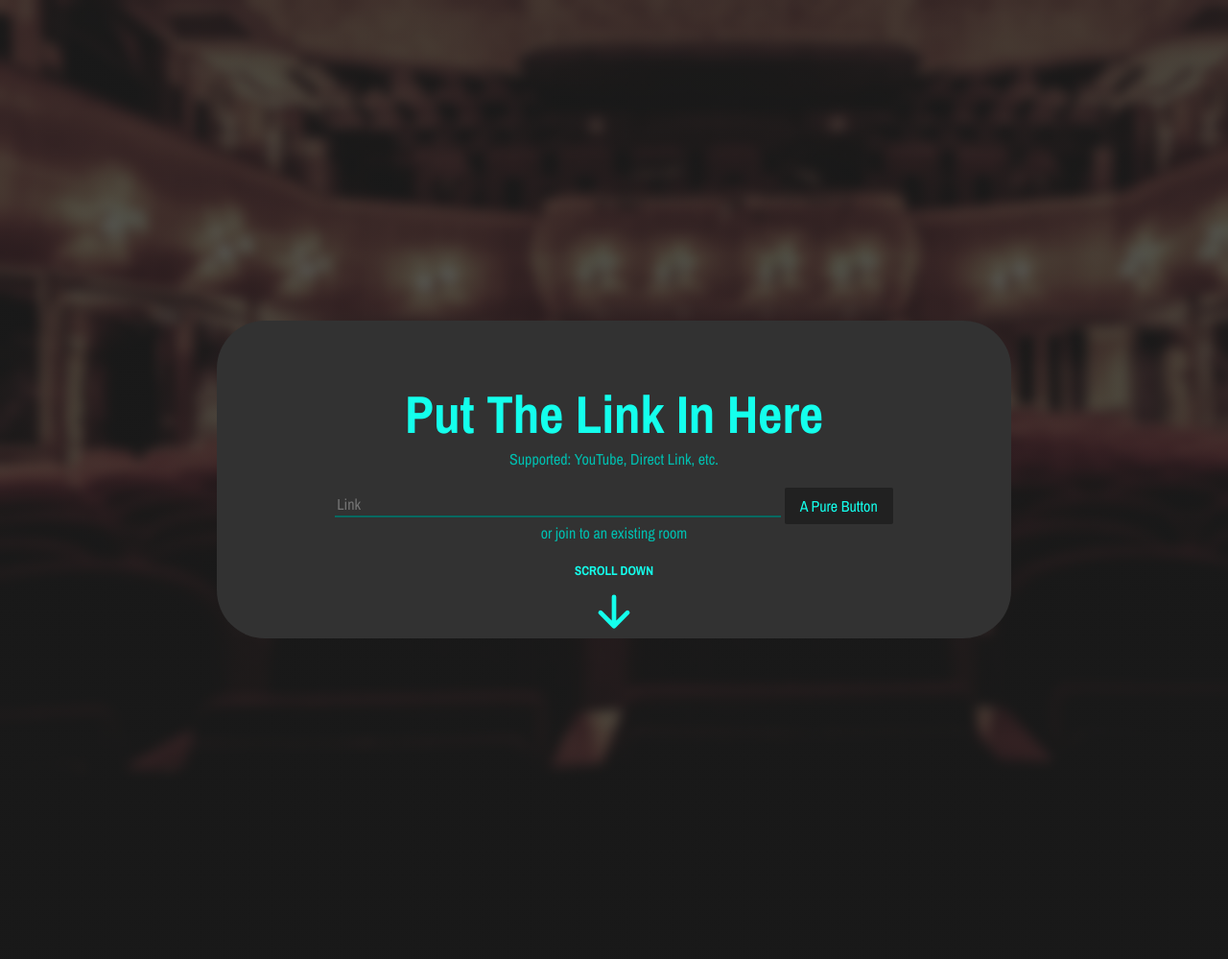
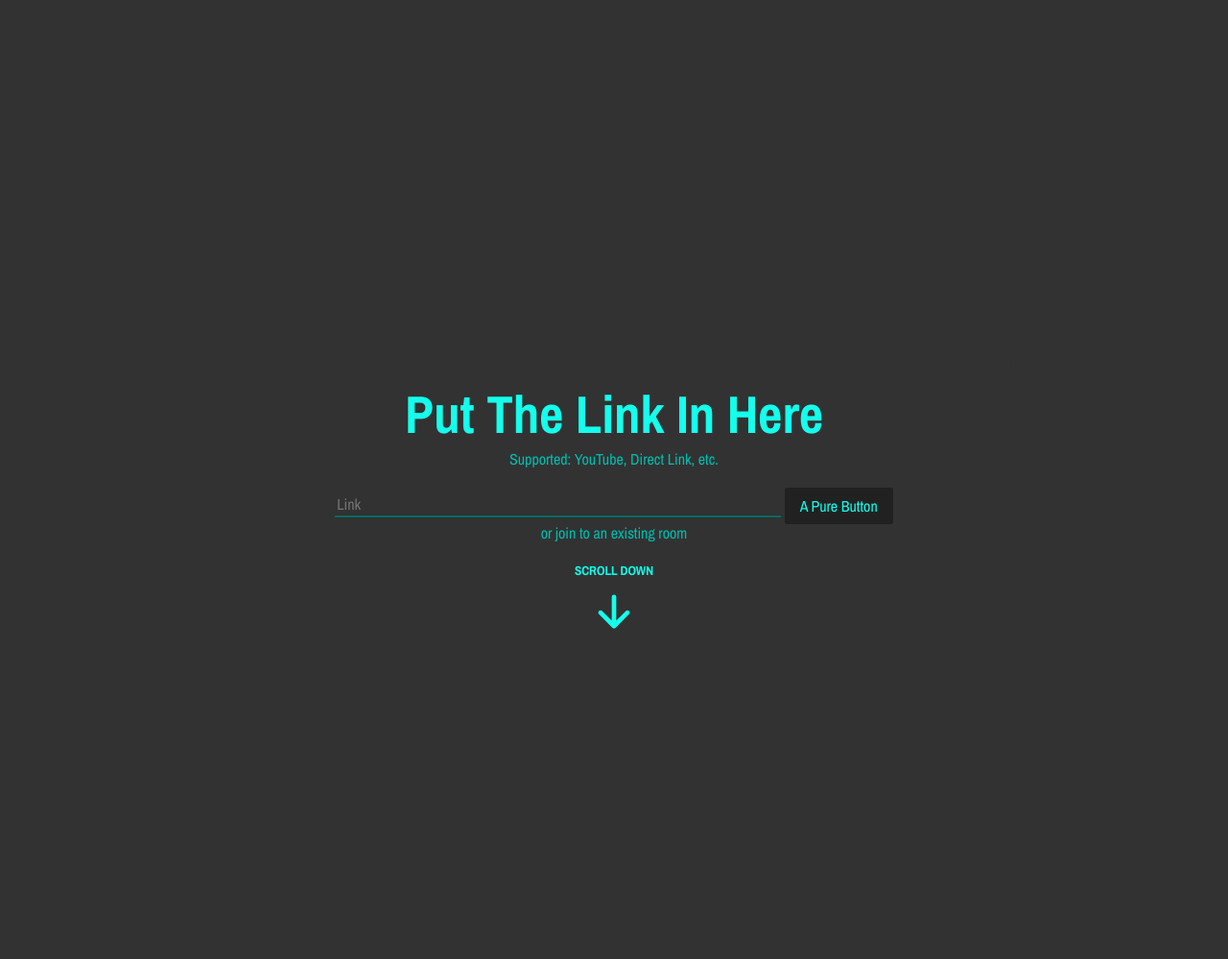
Before and after one commit to FarinHeiT/cinema-time, a Flask app: page / in a window 1280 px wide. Shown: the whole page at 96% size. Run offline with Flask 2, Linux system fonts and the light colour scheme; some libraries are stand-ins or nearby versions.

Commit message:
Removed background image, search box to the left

```diff
--- a/application/static/styles/index-styles.css
+++ b/application/static/styles/index-styles.css
@@ -19,7 +19,8 @@ html {
 
 .container {
     height: 100vh;
-    background-image: linear-gradient(rgba(33, 33, 33, .75), rgba(33, 33, 33, .75)), url("images/bg.jpg");
+    /*background-image: linear-gradient(rgba(33, 33, 33, .75), rgba(33, 33, 33, .75)), url("images/bg.jpg");*/
+    background-color: #323232;
     background-size: cover;
     display: flex;
     flex-direction: column;
--- a/application/static/styles/table.css
+++ b/application/static/styles/table.css
@@ -130,3 +130,8 @@
 .dataTables_wrapper .dataTables_paginate .paginate_button {
     color: #00beaf !important;
 }
+
+.dataTables_filter {
+    float: left !important;
+    text-align: left !important;
+}
```
